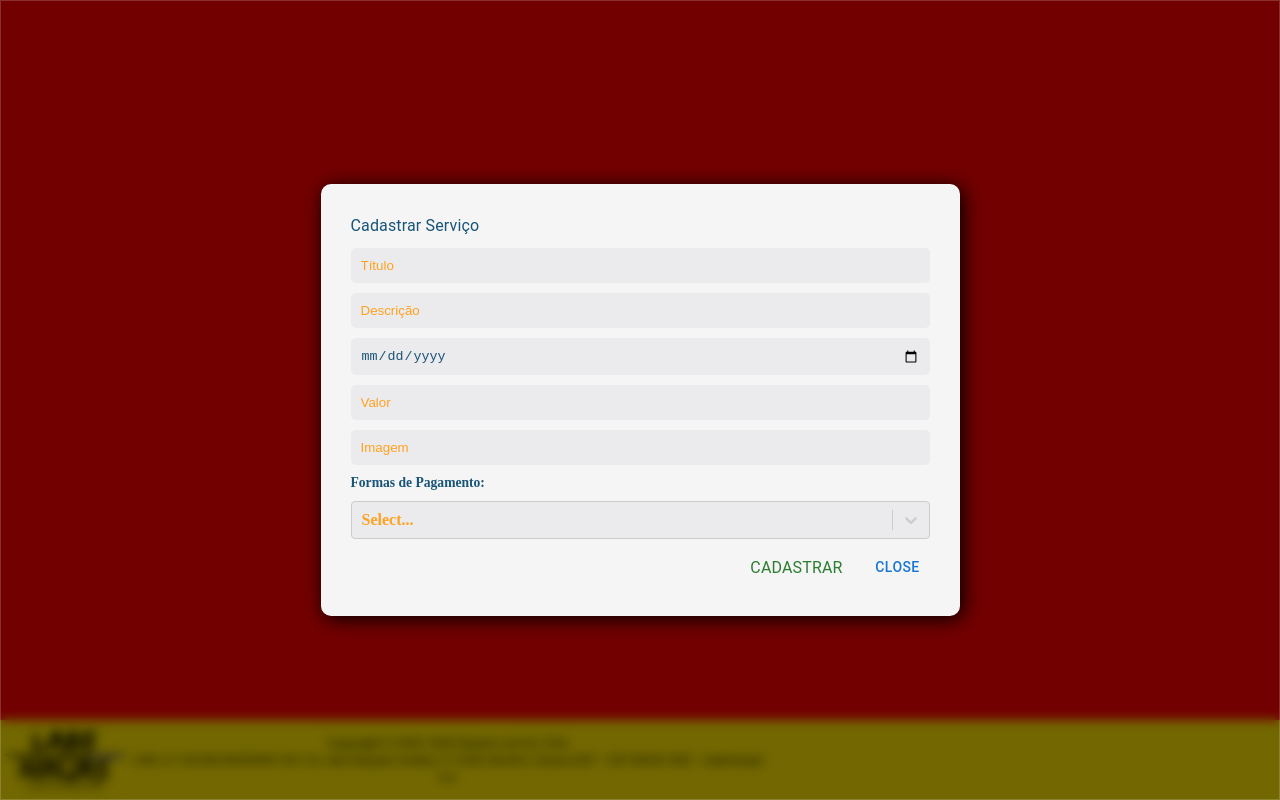
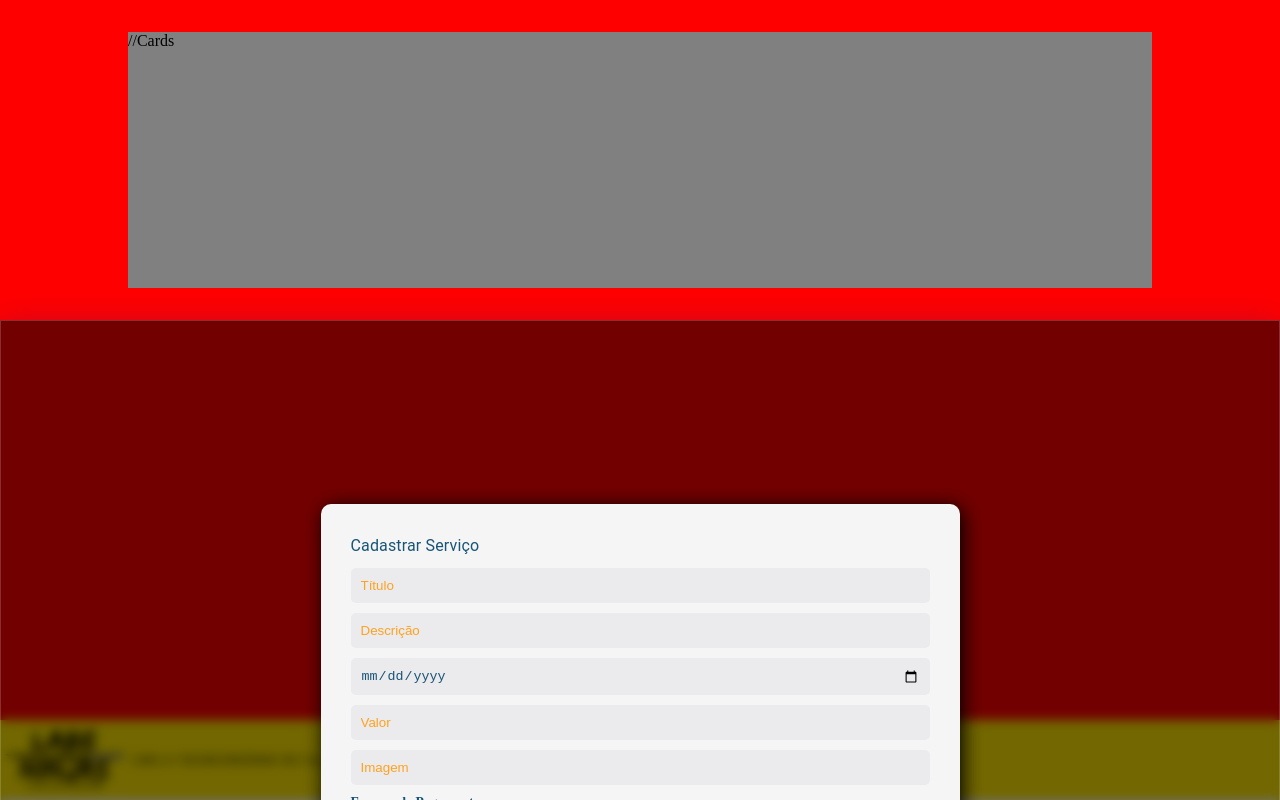
Before and after one commit to future4code/Shaw-labe-ninja2, a React (Create React App) app: page / in a window 1280 px wide. Shown: the top 800 px of the page. Built offline with nearby package versions, Linux system fonts and the light colour scheme.

Commit message:
primeira versão promotions

```diff
--- a/src/components/Footer/style.jsx
+++ b/src/components/Footer/style.jsx
@@ -11,7 +11,6 @@ export const FooterContainer = styled.div`
 `
 
 export const LogoContainer = styled.div`
-    /* background-color: blue; //mudar depois */
     display: flex;
     justify-content: center;
     align-items: center;
--- a/src/components/Promotions/Promotions.jsx
+++ b/src/components/Promotions/Promotions.jsx
@@ -1,5 +1,6 @@
 import React from 'react';
-
+import { MainContainer } from './style';
+import { PromotionsBox } from './style';
 
 
 
@@ -8,9 +9,11 @@ export default class Promotions extends React.Component {
 	render() {
 
 		return (
-			<div>
-
-			</div>
+			<MainContainer>
+				<PromotionsBox>
+					//Cards
+				</PromotionsBox>
+			</MainContainer>
 		)
 
 	}
--- a/src/components/Promotions/style.jsx
+++ b/src/components/Promotions/style.jsx
@@ -1 +1,15 @@
 import styled from 'styled-components';
+
+export const MainContainer = styled.div`
+    display: flex;
+    justify-content: center;
+    align-items: center;
+    width: 100%;
+    height: 40vh;
+
+`
+export const PromotionsBox = styled.div`
+    width: 80%;
+    height: 80%;
+    background-color: grey;
+`
```
